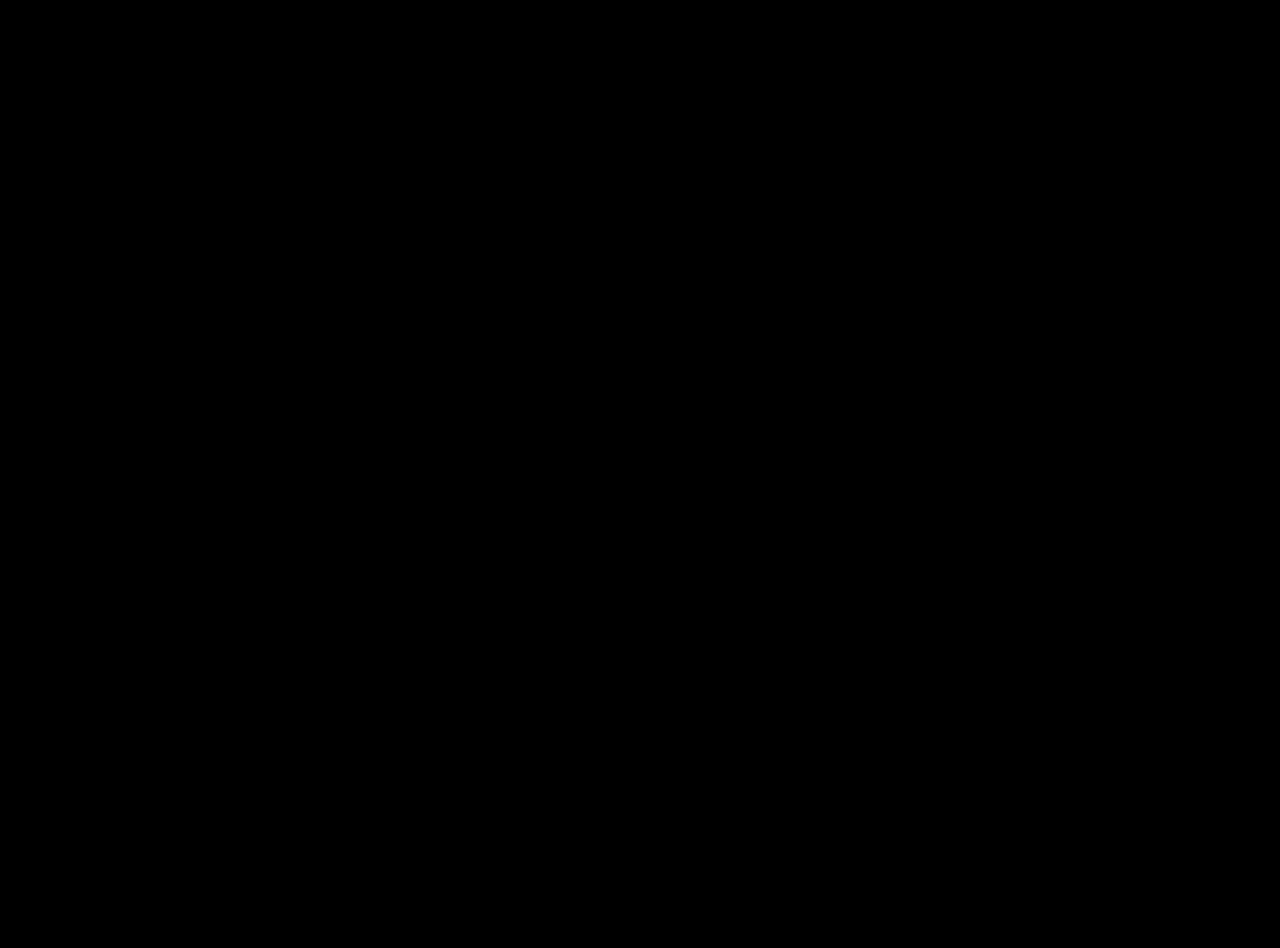
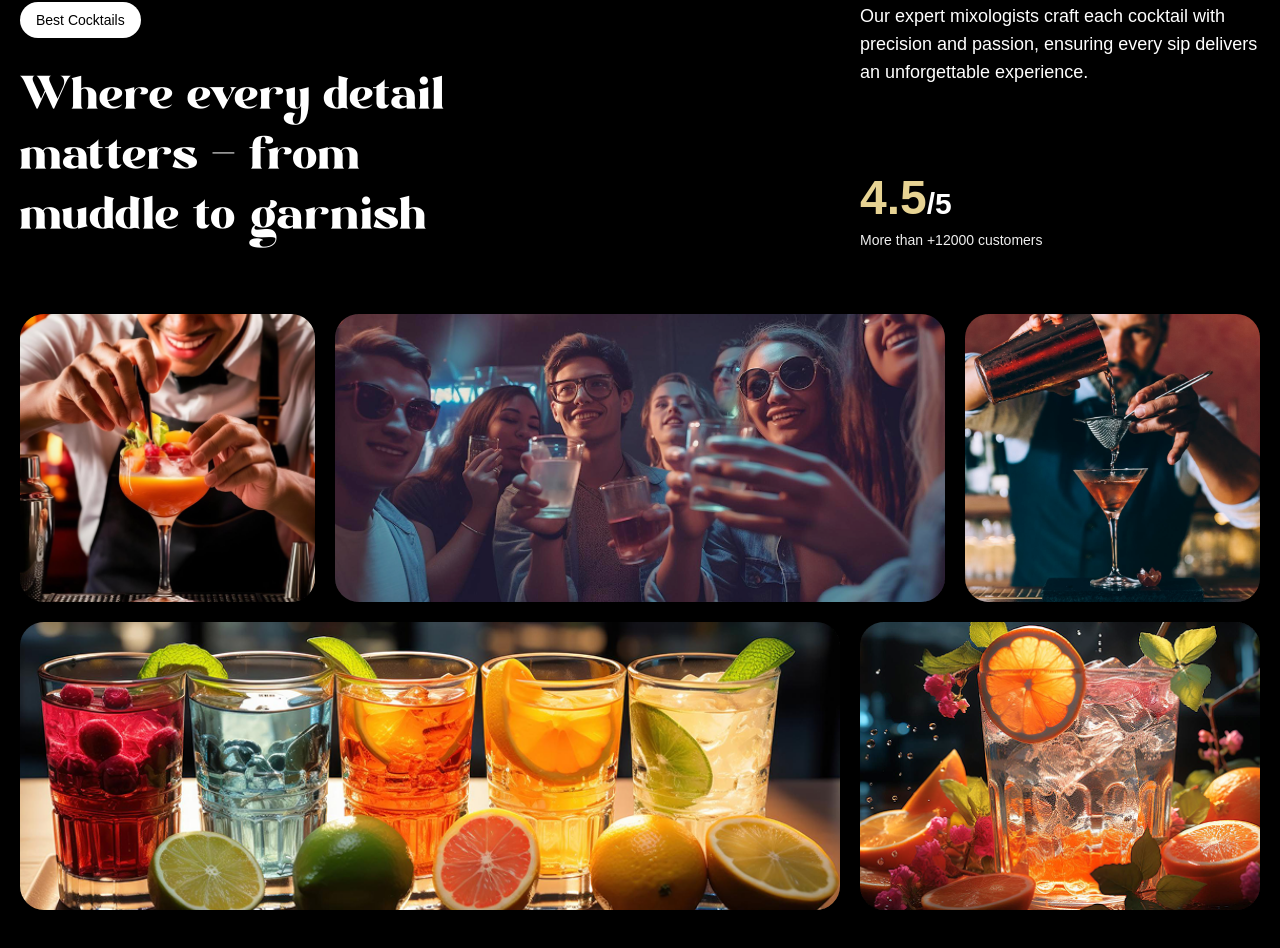
Before and after one commit to jatinverma2705/gsap_mocktails, a React (Vite) app: page / in a window 1280 px wide. Shown: the part 1710-2658 px from the top of the page. Before the commit the page ends 1600 px from the top, so only its background shows below. Built offline with nearby package versions, Linux system fonts and the light colour scheme; a web font is replaced by a local one.

Commit message:
Done with the About section

```diff
--- a/src/App.jsx
+++ b/src/App.jsx
@@ -1,10 +1,11 @@
 import React from 'react'
 import gsap from 'gsap'
 import { ScrollTrigger, SplitText } from 'gsap/all'
+import LocomotiveScroll from 'locomotive-scroll';
 import Navbar from './Components/Navbar';
 import Hero from './Components/Hero';
 import Cocktails from './Components/Cocktails';
-import LocomotiveScroll from 'locomotive-scroll';
+import About from './Components/About';
 
 
 const App = () => {
@@ -15,6 +16,7 @@
        <Navbar />
        <Hero />
       <Cocktails />
+      <About />
     </main>
   )
 }
--- /dev/null
+++ b/src/Components/About.jsx
@@ -0,0 +1,94 @@
+import { useGSAP } from '@gsap/react'
+import React from 'react'
+import gsap from 'gsap'
+import { SplitText } from 'gsap/all'
+
+
+
+const About = () => {
+
+    useGSAP(() => {
+        const titleSplit = SplitText.create("#about h2",{type:"words"})
+
+
+        const scrollTimeline = gsap.timeline({
+            scrollTrigger:{
+                trigger:'#about',
+                start:'top center'
+            },
+        });
+
+
+        scrollTimeline
+        .from(titleSplit.words, {
+            opacity:0,duration:1, yPercent: 100,ease:'expo.out', stagger:0.02
+        })
+        .from('.top-grid div, .bottom-grid div', {
+            opacity:0, duration:1, ease:'power1.inout', stagger:0.04
+        },"-=0.5")
+    })
+  return (
+    <div id='about'>
+      <div className='mb-16 md:px-0 px-5'>
+        <div className='content'>
+            <div className='md:col-span-8'>
+                <p className='badge'>Best Cocktails</p>
+                <h2>Where every detail matters <span className='text-white'>-</span> from muddle to garnish</h2>
+            </div>
+            <div className='sub-content'>
+                <p>Our expert mixologists craft each cocktail with precision and passion, ensuring every sip delivers an unforgettable experience.</p>
+
+                <div>
+                    <p className='md:text-3xl text-xl font-bold'>
+                        <span>4.5</span>/5
+                    </p>
+                    <p className='text-sm text-white-100'>
+                        More than +12000 customers
+                    </p>
+                </div>
+            </div>
+
+
+        </div>
+
+
+      </div>
+
+      <div className='top-grid'>
+            <div className='md:col-span-3'>
+                <div className='noisy'>
+                    <img src="/images/abt1.png" alt="grid-img-1" />
+                </div>
+            </div>
+
+            <div className='md:col-span-6'>
+                <div className='noisy'>
+                    <img src="/images/abt2.png" alt="grid-img-2" />
+                </div>
+            </div>
+
+            <div className='md:col-span-3'>
+                <div className='noisy'>
+                    <img src="/images/abt5.png" alt="grid-img-5" />
+                </div>
+            </div>
+      </div>
+
+      <div className='bottom-grid'>
+        <div className='md:col-span-8'>
+            <div className='noisy'>
+                <img src="/images/abt3.png" alt="grid-img-3" />
+            </div>
+        </div>
+
+        <div className='md:col-span-4'>
+            <div className='noisy'>
+                <img src="/images/abt4.png" alt="grid-img-4" />
+            </div>
+        </div>
+      </div>
+    </div>
+  )
+}
+
+export default About
--- a/src/Components/Navbar.jsx
+++ b/src/Components/Navbar.jsx
@@ -34,7 +34,7 @@
  },
 ];
   return (
-    <nav className='flex justify-around items-center px-6'>
+    <nav className='flex flex-col md:flex-row md:justify-around md:items-center px-6 py-4 items-center gap-2 md:gap-0'>
         <div className=''>
             <a href="#home" className='flex items-center gap-2'>
                 <img src="/images/logo.png" alt="" />
@@ -43,7 +43,7 @@
             </a>
         </div>
 
-        <ul>
+        <ul className='flex gap-4 md:gap-6'>
             {navLinks.map((link) => {
                 return (
                     <li key={link.id}>
```
